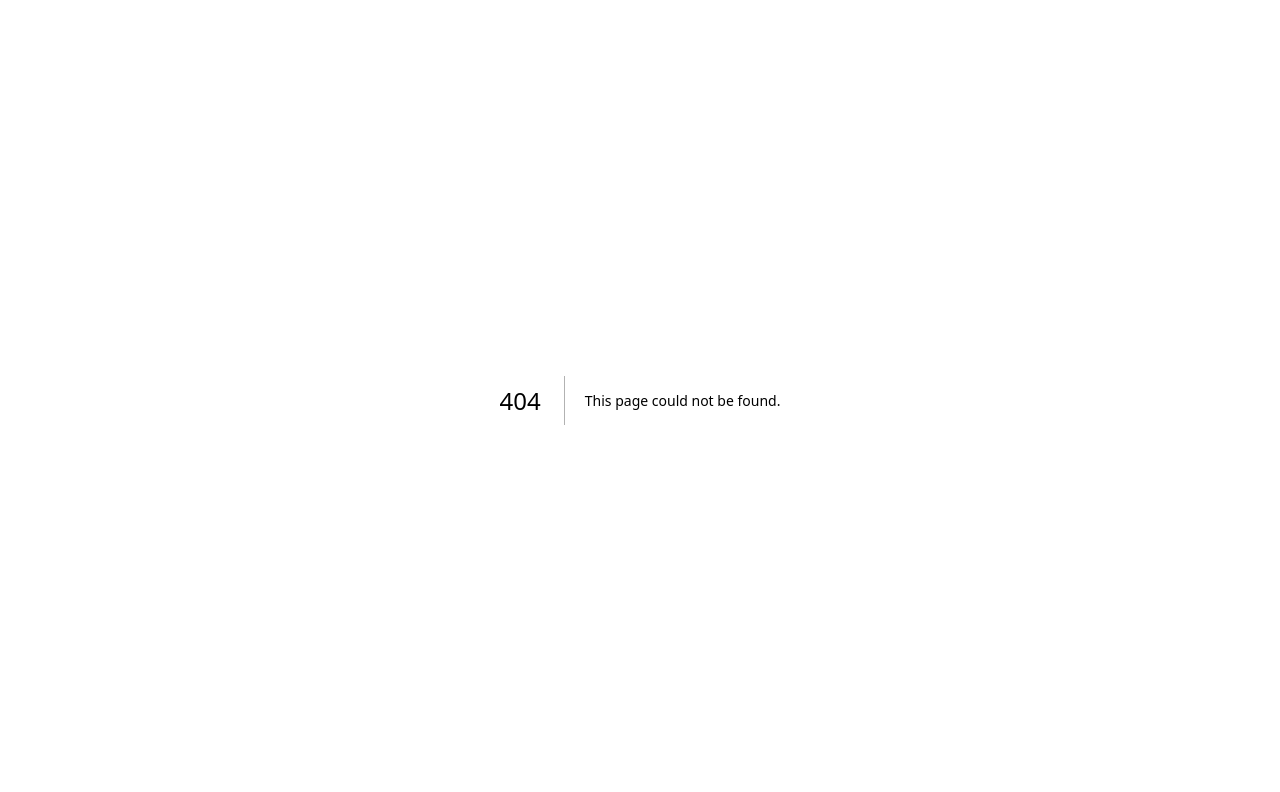
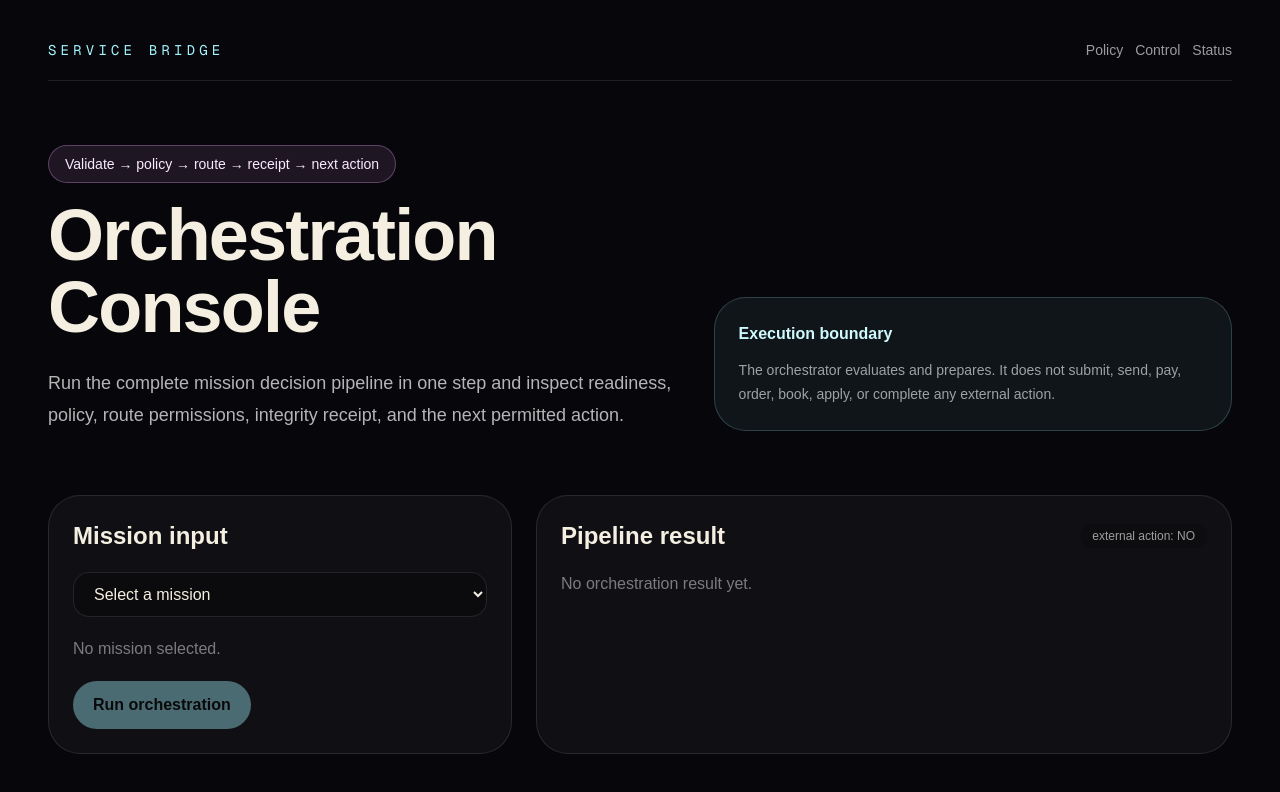
Before and after one commit to hvitiswift-afk/nextjs-boilerplate, a Next.js app: page /service-bridge/orchestrate in a window 1280 px wide. Before the commit this address had no page. Shown: the top 792 px of the page. Built offline with nearby package versions, Linux system fonts and the light colour scheme.

Commit message:
Add Service Bridge orchestration console

```diff
--- /dev/null
+++ b/app/service-bridge/orchestrate/page.tsx
@@ -0,0 +1,150 @@
+"use client";
+
+import { useEffect, useMemo, useState } from "react";
+
+type Mission = { id: string; title: string; service: string } & Record<string, unknown>;
+type OrchestrationResult = {
+  orchestratedAt: string;
+  missionId: string | null;
+  readiness: number;
+  validation: Record<string, unknown>;
+  policy: {
+    decision: "ALLOW_PREPARE" | "HOLD_FOR_APPROVAL" | "BLOCK";
+    reasons: string[];
+    requiredApprovals: string[];
+    safeguards: string[];
+    nextAction: string;
+    externalActionCompleted: false;
+  };
+  route: {
+    url: string;
+    planningAllowed: boolean;
+    openingAllowed: boolean;
+    externalActionCompleted: false;
+  };
+  receipt: {
+    integrity?: { digest?: string; algorithm?: string };
+  };
+  nextAction: string;
+  externalActionCompleted: false;
+};
+
+const STORAGE_KEY = "jp-hviti-service-bridge-v2";
+
+export default function OrchestrationConsolePage() {
+  const [missions, setMissions] = useState<Mission[]>([]);
+  const [selectedId, setSelectedId] = useState("");
+  const [result, setResult] = useState<OrchestrationResult | null>(null);
+  const [loading, setLoading] = useState(false);
+  const [error, setError] = useState("");
+
+  useEffect(() => {
+    try {
+      const raw = localStorage.getItem(STORAGE_KEY);
+      if (!raw) return;
+      const parsed = JSON.parse(raw) as Mission[];
+      setMissions(parsed);
+      if (parsed[0]) setSelectedId(parsed[0].id);
+    } catch {
+      setError("Could not read the local mission queue.");
+    }
+  }, []);
+
+  const mission = useMemo(
+    () => missions.find((item) => item.id === selectedId) ?? null,
+    [missions, selectedId],
+  );
+
+  async function orchestrate() {
+    if (!mission) return;
+    setLoading(true);
+    setError("");
+    try {
+      const response = await fetch("/api/service-bridge/orchestrate", {
+        method: "POST",
+        headers: { "content-type": "application/json" },
+        body: JSON.stringify(mission),
+      });
+      const data = await response.json();
+      if (!response.ok && response.status !== 422) throw new Error(data.error || "Orchestration failed.");
+      setResult(data);
+    } catch (cause) {
+      setError(cause instanceof Error ? cause.message : "Orchestration failed.");
+    } finally {
+      setLoading(false);
+    }
+  }
+
+  const decisionTone = result?.policy.decision === "ALLOW_PREPARE"
+    ? "border-emerald-300/30 bg-emerald-300/[0.08]"
+    : result?.policy.decision === "HOLD_FOR_APPROVAL"
+      ? "border-amber-300/30 bg-amber-300/[0.08]"
+      : result?.policy.decision === "BLOCK"
+        ? "border-red-300/30 bg-red-300/[0.08]"
+        : "border-white/10 bg-white/[0.04]";
+
+  return (
+    <main className="min-h-screen bg-[#07070b] text-[#f5efe2]">
+      <section className="mx-auto w-full max-w-7xl px-6 py-10 sm:px-10 lg:px-12">
+        <nav className="flex flex-wrap items-center justify-between gap-3 border-b border-white/10 pb-5 text-sm text-white/60">
+          <a className="font-mono uppercase tracking-[0.3em] text-cyan-200" href="/service-bridge">Service Bridge</a>
+          <div className="flex flex-wrap gap-3"><a href="/service-bridge/policy">Policy</a><a href="/service-bridge/control">Control</a><a href="/service-bridge/status">Status</a></div>
+        </nav>
+
+        <header className="grid gap-8 py-16 lg:grid-cols-[1.1fr_0.9fr] lg:items-end">
+          <div>
+            <p className="mb-4 inline-flex rounded-full border border-fuchsia-300/30 bg-fuchsia-300/10 px-4 py-2 text-sm text-fuchsia-100">Validate → policy → route → receipt → next action</p>
+            <h1 className="text-5xl font-black tracking-tight sm:text-7xl">Orchestration Console</h1>
+            <p className="mt-6 max-w-3xl text-lg leading-8 text-white/70">Run the complete mission decision pipeline in one step and inspect readiness, policy, route permissions, integrity receipt, and the next permitted action.</p>
+          </div>
+          <div className="rounded-[2rem] border border-cyan-200/20 bg-cyan-200/[0.06] p-6">
+            <p className="font-semibold text-cyan-100">Execution boundary</p>
+            <p className="mt-3 text-sm leading-6 text-white/60">The orchestrator evaluates and prepares. It does not submit, send, pay, order, book, apply, or complete any external action.</p>
+          </div>
+        </header>
+
+        <section className="grid gap-6 lg:grid-cols-[0.8fr_1.2fr]">
+          <aside className="rounded-[2rem] border border-white/10 bg-white/[0.04] p-6">
+            <h2 className="text-2xl font-black">Mission input</h2>
+            <select className="mt-5 w-full rounded-2xl border border-white/10 bg-black/30 px-4 py-3" value={selectedId} onChange={(event) => setSelectedId(event.target.value)}>
+              <option value="">Select a mission</option>
+              {missions.map((item) => <option key={item.id} value={item.id}>{item.title} — {item.service}</option>)}
+            </select>
+            {mission ? <pre className="mt-5 overflow-x-auto rounded-2xl bg-black/30 p-4 text-xs leading-5 text-cyan-100">{JSON.stringify(mission, null, 2)}</pre> : <p className="mt-5 text-white/45">No mission selected.</p>}
+            <button onClick={orchestrate} disabled={!mission || loading} className="mt-5 rounded-full bg-cyan-200 px-5 py-3 font-bold text-black disabled:opacity-40">{loading ? "Running…" : "Run orchestration"}</button>
+          </aside>
+
+          <section className={`rounded-[2rem] border p-6 ${decisionTone}`}>
+            <div className="flex flex-wrap items-center justify-between gap-3"><h2 className="text-2xl font-black">Pipeline result</h2><span className="rounded-full bg-black/20 px-3 py-1 text-xs text-white/60">external action: NO</span></div>
+            {!result ? <p className="mt-5 text-white/45">No orchestration result yet.</p> : <div className="mt-5 space-y-6">
+              <div className="grid gap-3 sm:grid-cols-2 lg:grid-cols-4">
+                <div className="rounded-2xl bg-black/20 p-4"><p className="text-xs uppercase text-white/40">Readiness</p><p className="mt-2 text-2xl font-black text-cyan-100">{result.readiness}%</p></div>
+                <div className="rounded-2xl bg-black/20 p-4"><p className="text-xs uppercase text-white/40">Decision</p><p className="mt-2 font-black">{result.policy.decision}</p></div>
+                <div className="rounded-2xl bg-black/20 p-4"><p className="text-xs uppercase text-white/40">Planning allowed</p><p className="mt-2 font-black">{result.route.planningAllowed ? "YES" : "NO"}</p></div>
+                <div className="rounded-2xl bg-black/20 p-4"><p className="text-xs uppercase text-white/40">Route opening allowed</p><p className="mt-2 font-black">{result.route.openingAllowed ? "YES" : "NO"}</p></div>
+              </div>
+
+              <div><h3 className="font-bold text-cyan-100">Policy reasons</h3><ul className="mt-3 space-y-2 text-sm leading-6 text-white/70">{result.policy.reasons.map((item) => <li key={item} className="rounded-2xl bg-black/20 p-3">{item}</li>)}</ul></div>
+
+              <div className="rounded-2xl border border-white/10 bg-black/25 p-4"><p className="text-xs uppercase tracking-wider text-white/40">Next permitted action</p><p className="mt-2 leading-7 text-white/80">{result.nextAction}</p></div>
+
+              <div className="rounded-2xl border border-white/10 bg-black/25 p-4">
+                <p className="text-xs uppercase tracking-wider text-white/40">Integrity receipt</p>
+                <p className="mt-2 text-sm text-white/60">{result.receipt.integrity?.algorithm || "SHA-256"}</p>
+                <p className="mt-2 break-all font-mono text-xs text-cyan-100">{result.receipt.integrity?.digest || "No digest"}</p>
+              </div>
+
+              <div className="flex flex-wrap gap-3">
+                {result.route.openingAllowed ? <a href={result.route.url} target="_blank" rel="noopener noreferrer" className="rounded-full border border-cyan-200/30 px-5 py-3 font-bold text-cyan-100">Open official route</a> : null}
+                <a href="/service-bridge/receipts" className="rounded-full border border-fuchsia-200/30 px-5 py-3 font-bold text-fuchsia-100">Inspect receipts</a>
+                <a href="/service-bridge/events" className="rounded-full border border-white/15 px-5 py-3 font-bold">Record event</a>
+              </div>
+            </div>}
+          </section>
+        </section>
+
+        {error ? <div className="mt-6 rounded-2xl border border-red-300/30 bg-red-300/10 p-4 text-red-100">{error}</div> : null}
+      </section>
+    </main>
+  );
+}
```
